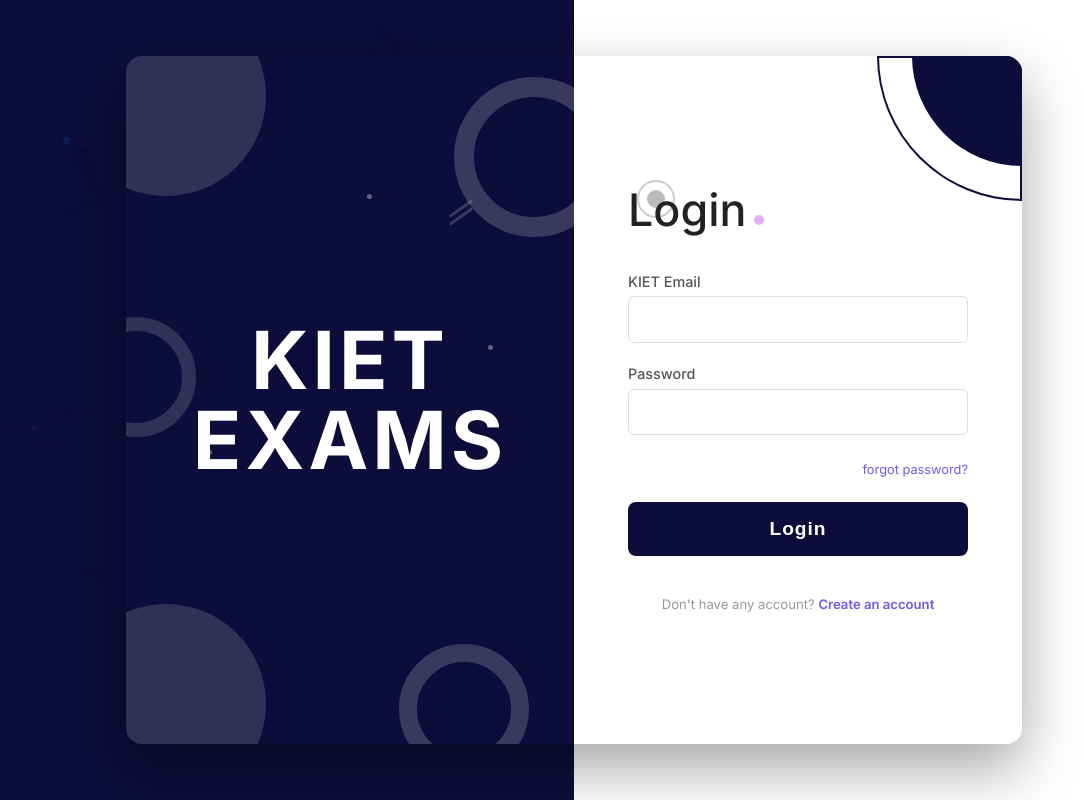
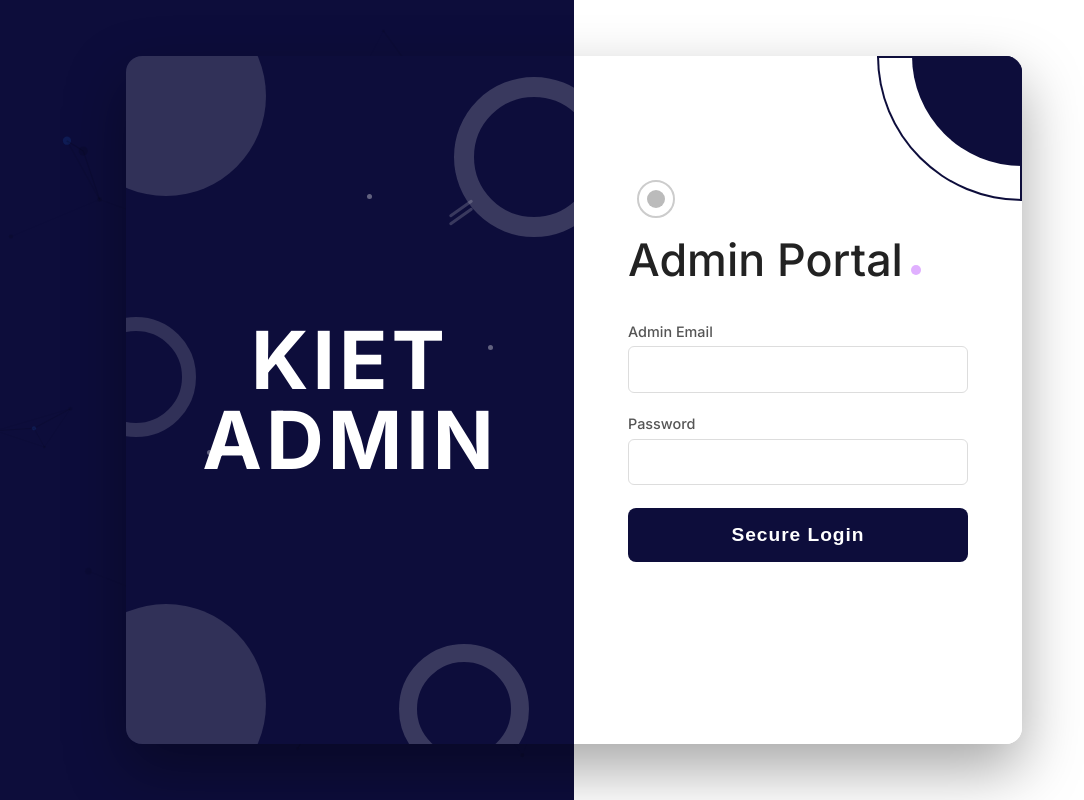
Before and after one commit to vishalsinghcs/kiet-exams-portal, a React (Vite) app in the folder frontend/: page /admin in a window 1280 px wide. Before the commit this address led to /login. Shown: the whole page, without its empty margins (66-1150 px from the left). Built offline with nearby package versions, Linux system fonts and the light colour scheme; no server answers.

Commit message:
integrated isolated admin login flow

```diff
--- a/frontend/src/App.jsx
+++ b/frontend/src/App.jsx
@@ -11,7 +11,7 @@ import ProtectedRoute from "./components/ProtectedRoute";
 import Signup from "./components/Signup";
 import LandingPage from "./components/LandingPage";
 import ForgotPassword from "./components/ForgotPassword";
-import AdminDashboard from "./components/AdminDashboard";
+import AdminPage from "./components/AdminPage";
 
 function App() {
   return (
@@ -32,14 +32,7 @@ function App() {
           />
           <Route path="/signup" element={<Signup />} />
           <Route path="/forgot-password" element={<ForgotPassword />} />
-          <Route
-            path="/admin"
-            element={
-              <ProtectedRoute>
-                <AdminDashboard />
-              </ProtectedRoute>
-            }
-          />
+          <Route path="/admin" element={<AdminPage />} />
         </Routes>
       </div>
     </Router>
--- a/frontend/src/components/AdminDashboard.jsx
+++ b/frontend/src/components/AdminDashboard.jsx
@@ -40,7 +40,6 @@ const AdminDashboard = () => {
           fetchAllExams();
         } else {
           logout();
-          navigate("/login");
         }
       } catch (error) {
         console.error("Auth check failed", error);
@@ -50,7 +49,7 @@ const AdminDashboard = () => {
     };
 
     if (token) fetchAdminProfile();
-    else navigate("/login");
+    else logout();
   }, [token, navigate, logout]);
 
   const fetchAllExams = async () => {
--- /dev/null
+++ b/frontend/src/components/AdminPage.jsx
@@ -0,0 +1,177 @@
+import { useState, useEffect } from "react";
+import { useAuth } from "../context/AuthContext";
+import AdminDashboard from "./AdminDashboard";
+import { motion } from "framer-motion";
+import { loginUser } from "../utils/api";
+import { useNavigate } from "react-router-dom";
+import AnimatedMeshBackground from "./AnimatedMeshBackground";
+import "./Login.css";
+
+const AdminPage = () => {
+  const { isAuthenticated, token } = useAuth();
+  const navigate = useNavigate();
+
+  const [isAdmin, setIsAdmin] = useState(null);
+
+  useEffect(() => {
+    const checkRole = async () => {
+      if (isAuthenticated) {
+        const currentToken = token || localStorage.getItem("token");
+        try {
+          const res = await fetch("http://127.0.0.1:8000/users/me", {
+            headers: { "Authorization": `Bearer ${currentToken}` }
+          });
+          if (res.ok) {
+            const data = await res.json();
+            if (data.is_admin) {
+              setIsAdmin(true);
+            } else {
+              // Valid user, but NOT an admin. Redirect to student dashboard
+              navigate("/dashboard");
+            }
+          } else {
+            setIsAdmin(false); // Invalid token
+          }
+        } catch (e) {
+          setIsAdmin(false);
+        }
+      } else {
+        setIsAdmin(false);
+      }
+    };
+    checkRole();
+  }, [isAuthenticated, token, navigate]);
+
+  // If authenticated and verified as admin, show the dashboard
+  if (isAuthenticated && isAdmin) {
+    return <AdminDashboard />;
+  }
+
+  // If still checking, show nothing or loading to prevent flash
+  if (isAuthenticated && isAdmin === null) {
+    return <div className="admin-loading" style={{ height: "100vh", display: "flex", justifyContent: "center", alignItems: "center" }}>Verifying Secure Access...</div>;
+  }
+
+  // Otherwise, render the Admin Login Form!
+  return <AdminLoginForm />;
+};
+
+const AdminLoginForm = () => {
+  const { login } = useAuth();
+  const [email, setEmail] = useState("");
+  const [password, setPassword] = useState("");
+  const [error, setError] = useState("");
+  const [loading, setLoading] = useState(false);
+
+  const handleLogin = async (e) => {
+    e.preventDefault();
+    if (!email || !password) {
+      setError("All fields are required");
+      return;
+    }
+    setError("");
+    setLoading(true);
+    try {
+      const data = await loginUser(email, password);
+
+      // Verify admin status BEFORE authenticating the entire app state
+      const profileRes = await fetch("http://127.0.0.1:8000/users/me", {
+        headers: { "Authorization": `Bearer ${data.access_token}` }
+      });
+
+      if (profileRes.ok) {
+        const profileData = await profileRes.json();
+        if (profileData.is_admin) {
+           login(data.access_token); // This updates AuthContext and mounts AdminDashboard automatically
+        } else {
+           setError("Access Denied: You are not an administrator.");
+           setLoading(false);
+        }
+      } else {
+        setError("Failed to verify admin status.");
+        setLoading(false);
+      }
+    } catch (err) {
+      setError(err.message || "Login failed. Please try again.");
+      setLoading(false);
+    }
+  };
+
+  return (
+    <div className="login-page">
+      <div className="login-bg">
+        <div className="login-bg-left">
+          <AnimatedMeshBackground />
+        </div>
+        <div className="login-bg-right"></div>
+      </div>
+
+      <motion.div
+        className="login-card-wrapper"
+        initial={{ opacity: 0, y: 30 }}
+        animate={{ opacity: 1, y: 0 }}
+        transition={{ duration: 0.6 }}
+      >
+        <div className="login-left-pane">
+          <div className="shape-circle-1"></div>
+          <div className="shape-circle-2"></div>
+          <div className="shape-circle-3"></div>
+          <div className="shape-dashes"></div>
+          <div className="shape-dot" style={{ top: "42%", right: "18%" }}></div>
+          <div className="shape-dot" style={{ top: "20%", right: "45%" }}></div>
+          <div className="shape-dot" style={{ bottom: "42%", left: "18%" }}></div>
+          <div className="shape-circle-4"></div>
+          <div className="shape-circle-5"></div>
+          <div className="left-pane-content">
+            <h1 className="brand-kiet">KIET</h1>
+            <h1 className="brand-exams">ADMIN</h1>
+          </div>
+        </div>
+
+        <div className="login-right-pane">
+          <div className="shape-top-right"></div>
+          <div className="shape-top-right-outline"></div>
+          <div className="shape-top-left">
+            <div className="circle-inner"></div>
+          </div>
+          <div className="login-form-container">
+            <div className="form-header">
+              <h2 className="form-title">Admin Portal</h2>
+              <div className="title-dot"></div>
+            </div>
+
+            {error && <p className="error-text">{error}</p>}
+
+            <form onSubmit={handleLogin} className="login-form-split">
+              <div className="input-group-split">
+                <label>Admin Email</label>
+                <input
+                  type="email"
+                  value={email}
+                  onChange={(e) => setEmail(e.target.value)}
+                  required
+                />
+              </div>
+
+              <div className="input-group-split">
+                <label>Password</label>
+                <input
+                  type="password"
+                  value={password}
+                  onChange={(e) => setPassword(e.target.value)}
+                  required
+                />
+              </div>
+
+              <button type="submit" disabled={loading} className="submit-btn-split">
+                {loading ? "Authenticating..." : "Secure Login"}
+              </button>
+            </form>
+          </div>
+        </div>
+      </motion.div>
+    </div>
+  );
+};
+
+export default AdminPage;
```
